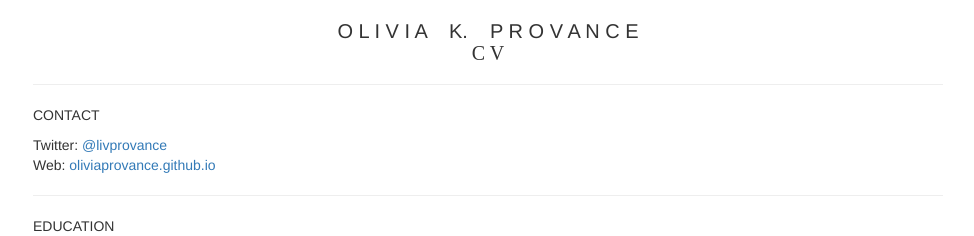
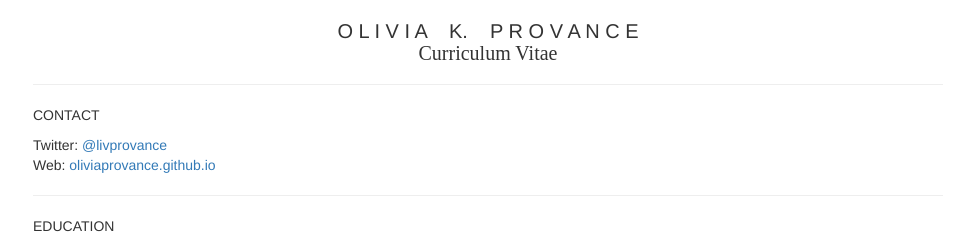
Before and after one commit to livprovance/oliviaprovance.github.io, a Jekyll site: the page CV/index.html, which Jekyll copies as it is, in a window 1280 px wide and 900 px high. Shown: the top 236 px of the window, without its empty margins (152-1126 px from the left). Built offline with Jekyll 4.4.1, drawn with Linux system fonts in a browser that asks for light colours.

Commit message:
Update index.html

```diff
--- a/CV/index.html
+++ b/CV/index.html
@@ -373,7 +373,7 @@ summary {
 
 <center>
 <h1 class="title toc-ignore"> O L I V I A &nbsp;&nbsp; K. &nbsp;&nbsp; P R O V A N C E
-<p style="font-family:Helvetica Light">C V
+<p style="font-family:Helvetica Light">Curriculum Vitae
 </center>
 
 </div>
```
